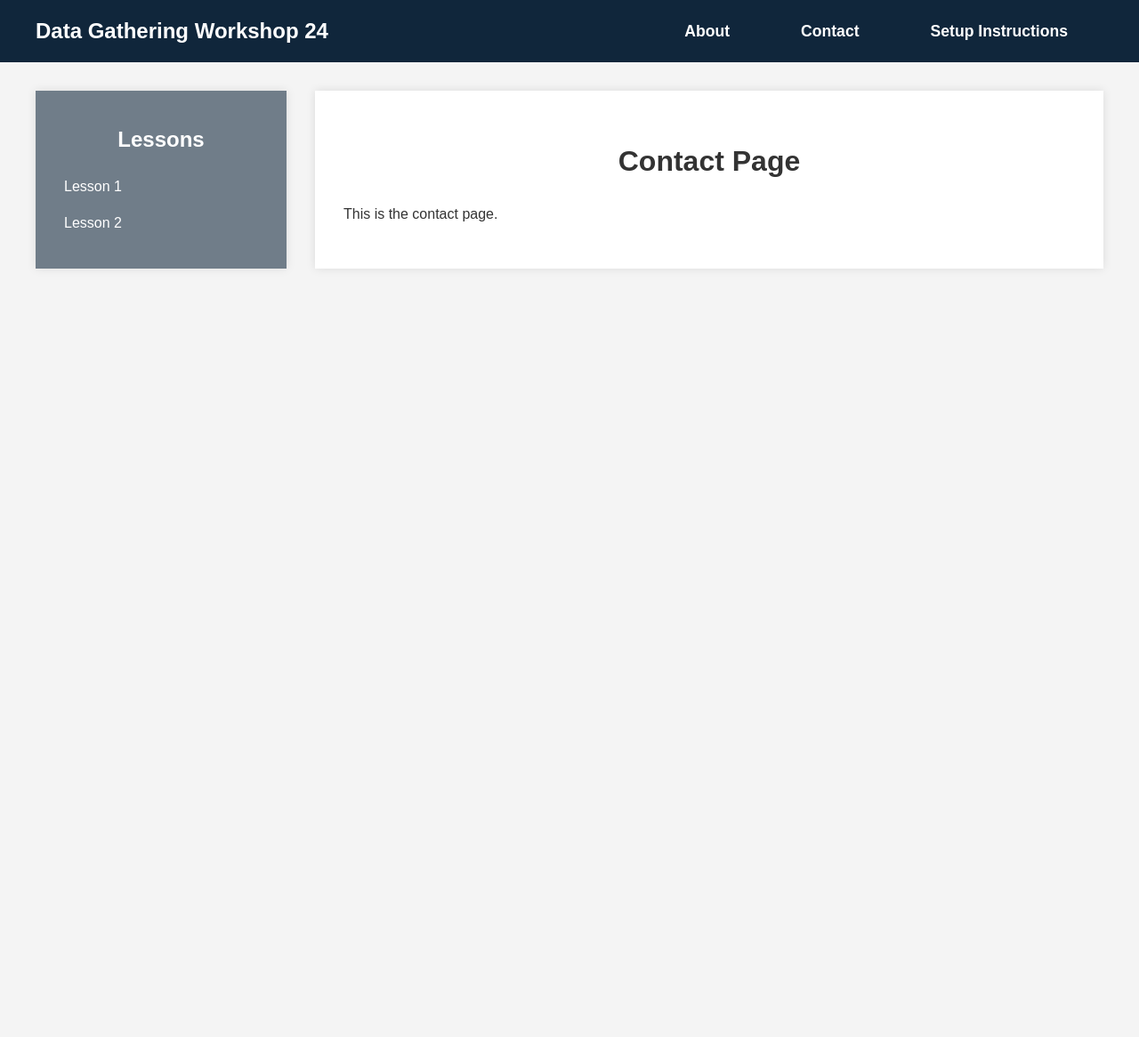
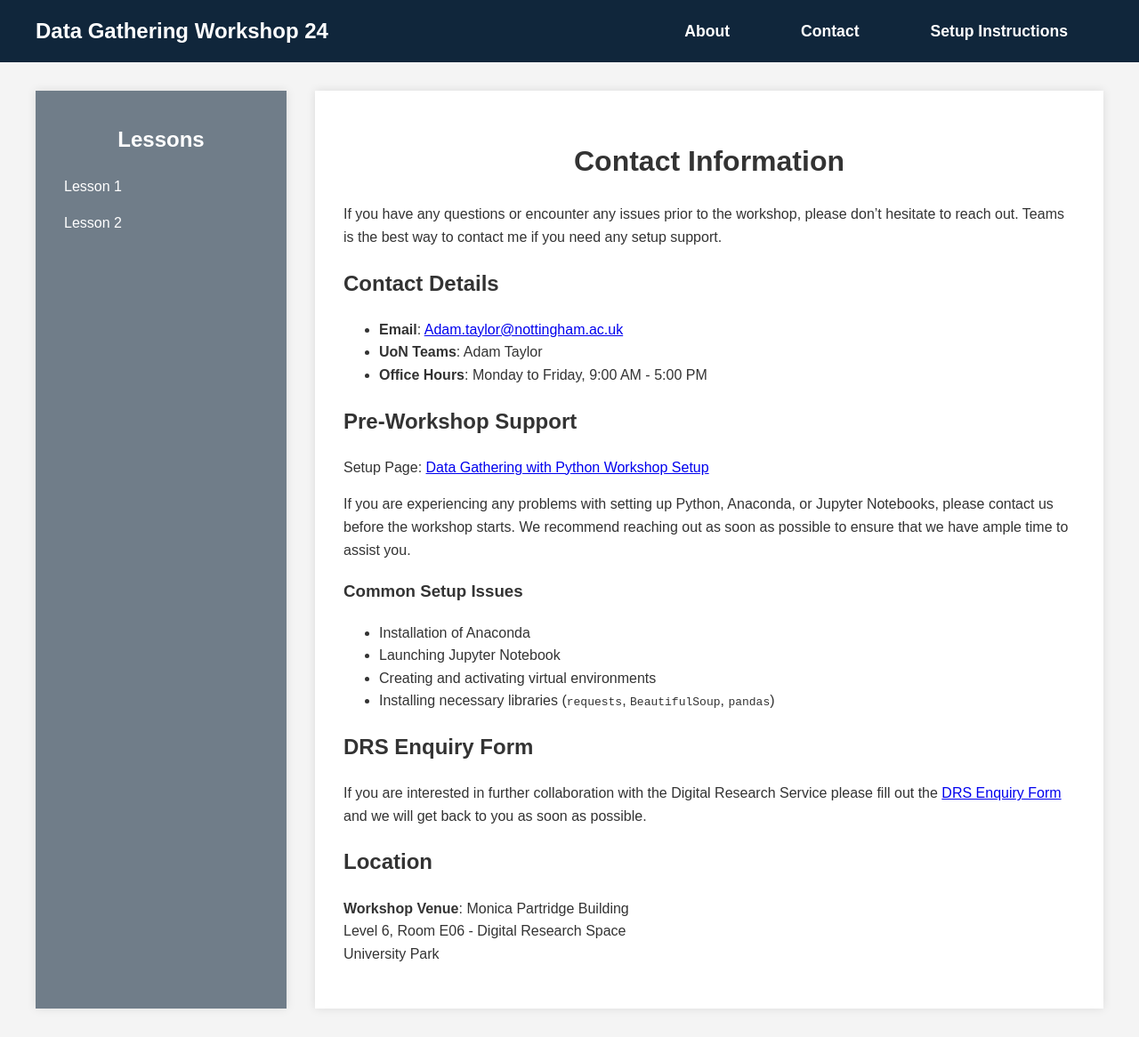
Before and after one commit to ATayls/Python-Data-Gathering-24, a Jekyll site: the page built from contact/index.md, in a window 1280 px wide. Shown: the whole page at 89% size. Built offline with Jekyll 4.4.1, drawn with Linux system fonts in a browser that asks for light colours; before the commit the page ends 900 px from its top, so only the background shows below that.

Commit message:
Add contact content.

```diff
--- a/contact/index.md
+++ b/contact/index.md
@@ -3,6 +3,37 @@ layout: default
 title: Contact
 ---
 
-# Contact Page
+# Contact Information
 
-This is the contact page.
+If you have any questions or encounter any issues prior to the workshop, please don't hesitate to reach out. Teams is the best way to contact me if you need any setup support.
+
+## Contact Details
+
+- **Email**: [Adam.taylor@nottingham.ac.uk](mailto:Adam.taylor@nottingham.ac.uk)
+- **UoN Teams**: Adam Taylor
+- **Office Hours**: Monday to Friday, 9:00 AM - 5:00 PM
+
+## Pre-Workshop Support
+
+Setup Page: [Data Gathering with Python Workshop Setup](/setup)
+
+If you are experiencing any problems with setting up Python, Anaconda, or Jupyter Notebooks, please contact us before the workshop starts. We recommend reaching out as soon as possible to ensure that we have ample time to assist you.
+
+### Common Setup Issues
+
+- Installation of Anaconda
+- Launching Jupyter Notebook
+- Creating and activating virtual environments
+- Installing necessary libraries (`requests`, `BeautifulSoup`, `pandas`)
+
+## DRS Enquiry Form
+
+If you are interested in further collaboration with the Digital Research Service please fill out the [DRS Enquiry Form](https://digitalresearch.nottingham.ac.uk/) and we will get back to you as soon as possible.
+
+
+## Location
+
+**Workshop Venue**:
+Monica Partridge Building
+Level 6, Room E06 - Digital Research Space
+University Park
```
